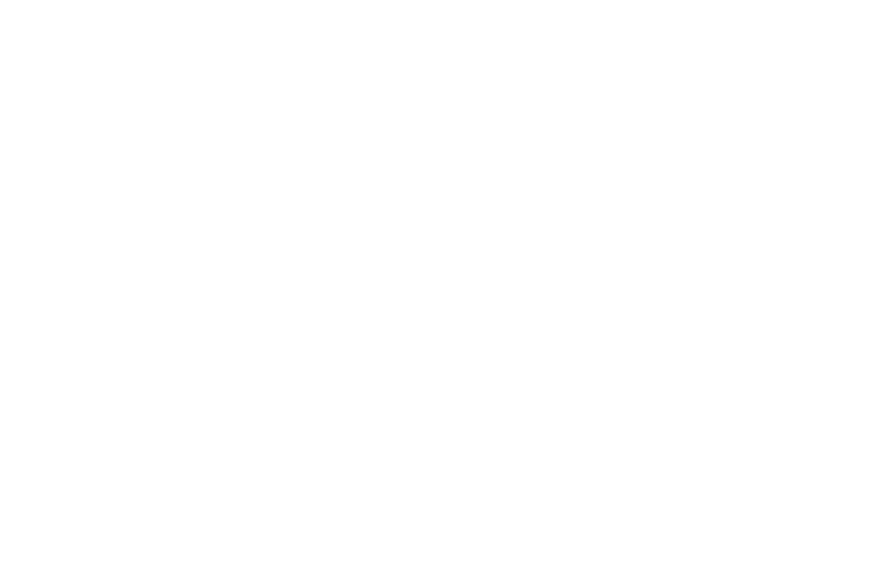
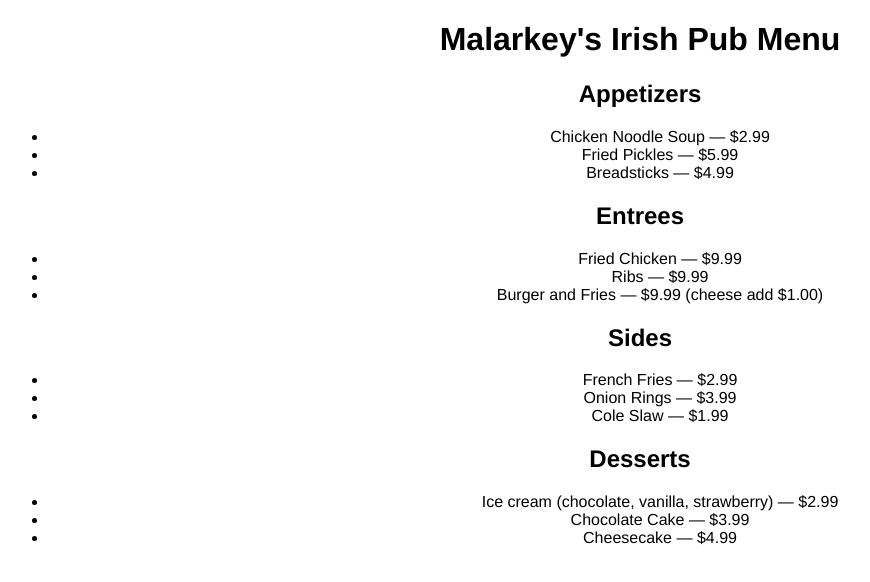
Before and after one commit to cpuzzuol/ucrisko, a Vue app: page /malarkeys in a window 1280 px wide. Shown: the top 582 px of the page, without its empty margins (0-870 px from the left). Built offline with nearby package versions, Linux system fonts and the light colour scheme.

Commit message:
added malarkey's pub menu

```diff
--- /dev/null
+++ b/src/components/MalarkeysMenu.vue
@@ -0,0 +1,44 @@
+<template>
+  <div>
+    <h1>Malarkey's Irish Pub Menu</h1>
+    <h2>Appetizers</h2>
+    <ul>
+      <li>Chicken Noodle Soup &mdash; $2.99</li>
+      <li>Fried Pickles &mdash; $5.99</li>
+      <li>Breadsticks &mdash; $4.99</li>
+    </ul>
+    <h2>Entrees</h2>
+    <ul>
+      <li>Fried Chicken &mdash; $9.99</li>
+      <li>Ribs &mdash; $9.99</li>
+      <li>Burger and Fries &mdash; $9.99 (cheese add $1.00)</li>
+    </ul>
+    <h2>Sides</h2>
+    <ul>
+      <li>French Fries &mdash; $2.99</li>
+      <li>Onion Rings &mdash; $3.99</li>
+      <li>Cole Slaw &mdash; $1.99</li>
+    </ul>
+    <h2>Desserts</h2>
+    <ul>
+      <li>Ice cream (chocolate, vanilla, strawberry) &mdash; $2.99</li>
+      <li>Chocolate Cake &mdash; $3.99</li>
+      <li>Cheesecake &mdash; $4.99</li>
+    </ul>
+  </div>
+</template>
+
+<script>
+  import axios from 'axios'
+  export default {
+    name: "SportsAPI",
+    data() {
+      return {
+        standings: [],
+      }
+    },
+    methods: {
+
+    }
+  }
+</script>
--- a/src/components/SportsAPI.vue
+++ b/src/components/SportsAPI.vue
@@ -9,7 +9,7 @@
 <script>
   import axios from 'axios'
   export default {
-    name: "sportsapi",
+    name: "SportsAPI",
     data() {
       return {
         standings: [],
--- a/src/router.js
+++ b/src/router.js
@@ -4,6 +4,7 @@
 import SubmissionSuccess from './components/SubmissionSuccess'
 import SubmissionFail from './components/SubmissionFail'
 import SportsAPI from './components/SportsAPI'
+import MalarkeysMenu from './components/MalarkeysMenu'
 
 Vue.use(Router)
 
@@ -30,6 +31,11 @@
       path: '/sports',
       name: 'sportsapi',
       component: SportsAPI
+    },
+    {
+      path: '/malarkeys',
+      name: 'malarkeys',
+      component: MalarkeysMenu
     }
   ]
 })
```
Also changed, not shown: 1 other file (tests, documents, lock files or other folders).
